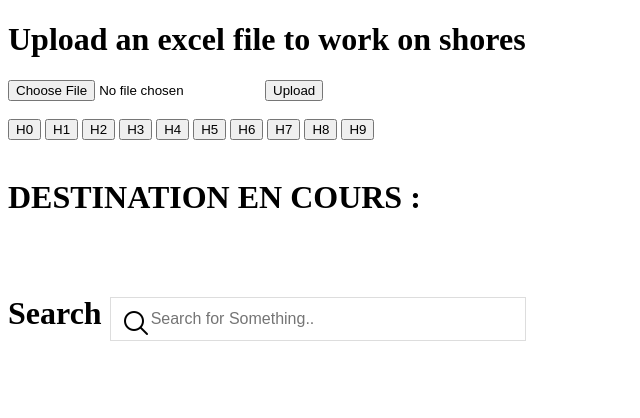
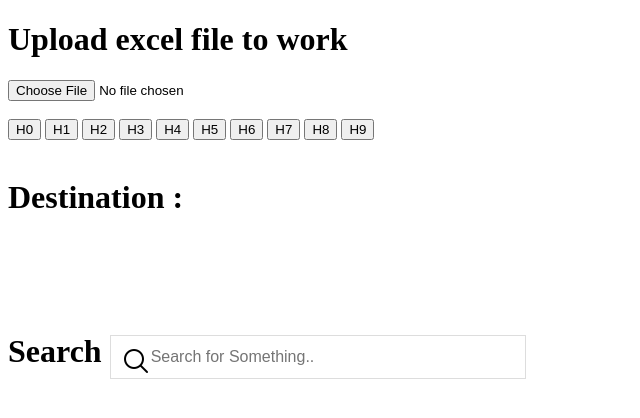
Before and after one commit to DjangoPepper/amber, a website: page 1amber.html in a window 1280 px wide. Shown: the whole page, without its empty margins (0-640 px from the left). Drawn offline with Linux system fonts and the light colour scheme.

Commit message:
better use button

```diff
--- a/1amber.html
+++ b/1amber.html
@@ -34,33 +34,31 @@
 	</head>
 
 	<body>
-		<h1>Upload an excel file to work on shores</h1>
+		<h1>Upload excel file to work</h1>
 		<!-- Input element to upload an excel file -->
 		<input type="file" id="file_upload" />
-		<button onclick="upload()">Upload</button>
+		<!-- <button onclick="upload()">Upload</button> -->
 		<br>
 		<br>
 
-		<!-- <form> -->
-		<input type="button" class="destination" value="H0" />
-		<input type="button" class="destination" value="H1" />
-		<input type="button" class="destination" value="H2" />
-		<input type="button" class="destination" value="H3" />
-		<input type="button" class="destination" value="H4" />
-		<input type="button" class="destination" value="H5" />
-		<input type="button" class="destination" value="H6" />
-		<input type="button" class="destination" value="H7" />
-		<input type="button" class="destination" value="H8" />
-		<input type="button" class="destination" value="H9" />
-		<!-- </form> -->
+		<input type="button" class="destination" value="H0" onclick="upload()"/>
+		<input type="button" class="destination" value="H1" onclick="upload()" />
+		<input type="button" class="destination" value="H2" onclick="upload()"/>
+		<input type="button" class="destination" value="H3" onclick="upload()"/>
+		<input type="button" class="destination" value="H4" onclick="upload()"/>
+		<input type="button" class="destination" value="H5" onclick="upload()"/>
+		<input type="button" class="destination" value="H6" onclick="upload()"/>
+		<input type="button" class="destination" value="H7" onclick="upload()"/>
+		<input type="button" class="destination" value="H8" onclick="upload()"/>
+		<input type="button" class="destination" value="H9" onclick="upload()"/>
 
 		<br><br>
-		<h1>DESTINATION EN COURS : <h1 id="choixdestination"</h1>
-		</h1>
+		<h1>Destination : <h1 id="choixdestination"</h1>
+
 		<br><br>
 
 		<h1>Search
-		<input type="text" id="myInput" onkeyup="myFilerFunction()" placeholder="Search for Something.." title="Type in something">
+		<input type="text" id="myInput" onkeyup="myFilterFunction()" placeholder="Search for Something.." title="Type in something">
 		</h1>
 
 
@@ -68,6 +66,7 @@
 		<table id="display_excel_data" border="1"></table>
 
 		<script>
+			var valdest = "";
 			function sortTable(n){
 
 				const getCellValue = (tr, idx) => tr.children[idx].innerText || tr.children[idx].textContent;
@@ -85,14 +84,16 @@
 				})));
 			}
 
-			function HProcess(x) {
-				var valdest = x.target.value;
+			function valideDestination(x) {
+				//var valdest = x.target.value;
+				valdest = x.target.value;
 				confirm(valdest);
 				document.getElementById("choixdestination").innerHTML = valdest;
+				upload();
 			}
 
 			Array.from(document.getElementsByClassName("destination")).forEach(function(i){
-				i.addEventListener("click", HProcess);
+				i.addEventListener("click", valideDestination);
 			});
 
 			// Method to upload a valid excel file
@@ -156,7 +157,7 @@
 				}
 			}
 
-			function myFilerFunction() {
+			function myFilterFunction() {
 						var input, filter, table, tr, td, i, txtValue;
 						input = document.getElementById("myInput");
 						filter = input.value.toUpperCase();
```
Also changed, not shown: 1 other file.
